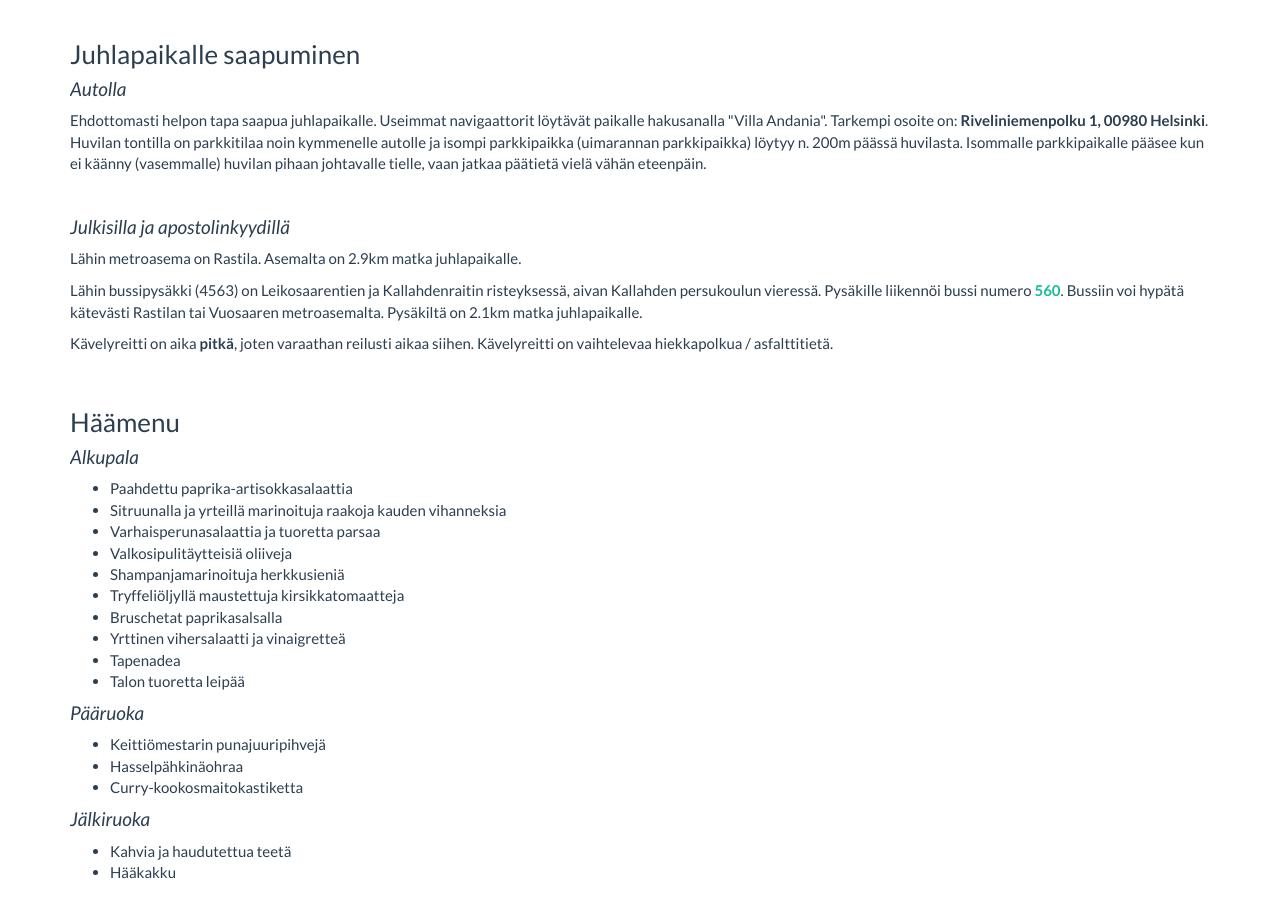
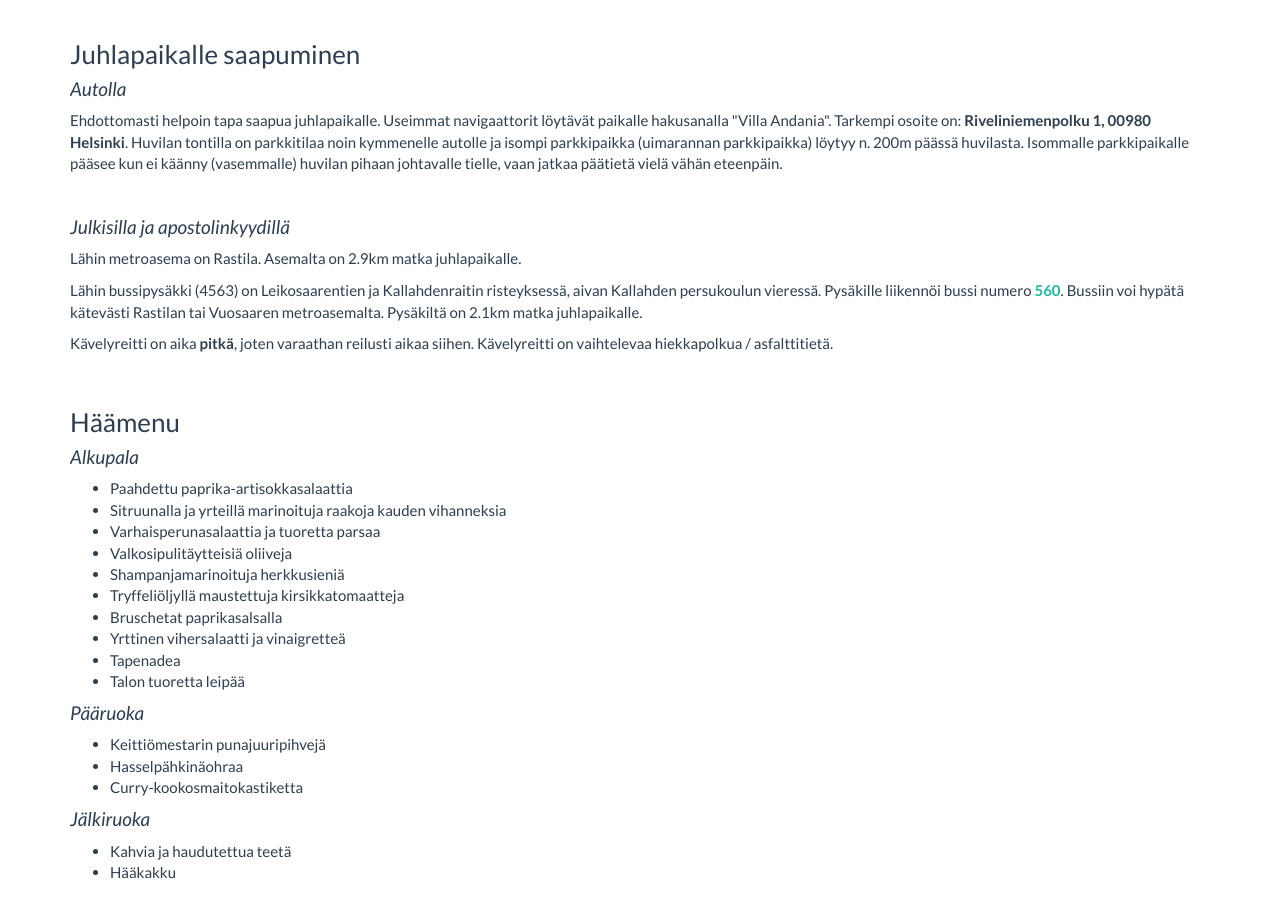
Before and after one commit to blunkka/haat, a plain HTML site: page index.html in a window 1280 px wide. Shown: the part 1895-2802 px from the top of the page. Drawn offline with Linux system fonts and the light colour scheme.

Commit message:
Typo fixed

```diff
--- a/index.html
+++ b/index.html
@@ -122,7 +122,7 @@
           <h3>Juhlapaikalle saapuminen</h3>
           <h4><i>Autolla</i></h4>
           <p>
-            Ehdottomasti helpon tapa saapua juhlapaikalle. Useimmat navigaattorit l&ouml;yt&auml;v&auml;t paikalle hakusanalla "Villa Andania". Tarkempi osoite on: <b>Riveliniemenpolku 1, 00980 Helsinki</b>. Huvilan tontilla on parkkitilaa noin kymmenelle autolle ja isompi parkkipaikka (uimarannan parkkipaikka) l&ouml;ytyy n. 200m p&auml;&auml;ss&auml; huvilasta. Isommalle parkkipaikalle p&auml;&auml;see kun ei k&auml;&auml;nny (vasemmalle) huvilan pihaan johtavalle tielle, vaan jatkaa p&auml;&auml;tiet&auml; viel&auml; v&auml;h&auml;n eteenp&auml;in.
+            Ehdottomasti helpoin tapa saapua juhlapaikalle. Useimmat navigaattorit l&ouml;yt&auml;v&auml;t paikalle hakusanalla "Villa Andania". Tarkempi osoite on: <b>Riveliniemenpolku 1, 00980 Helsinki</b>. Huvilan tontilla on parkkitilaa noin kymmenelle autolle ja isompi parkkipaikka (uimarannan parkkipaikka) l&ouml;ytyy n. 200m p&auml;&auml;ss&auml; huvilasta. Isommalle parkkipaikalle p&auml;&auml;see kun ei k&auml;&auml;nny (vasemmalle) huvilan pihaan johtavalle tielle, vaan jatkaa p&auml;&auml;tiet&auml; viel&auml; v&auml;h&auml;n eteenp&auml;in.
           </p>
           <br />
           <h4><i>Julkisilla ja apostolinkyydill&auml;</i></h4>
```
